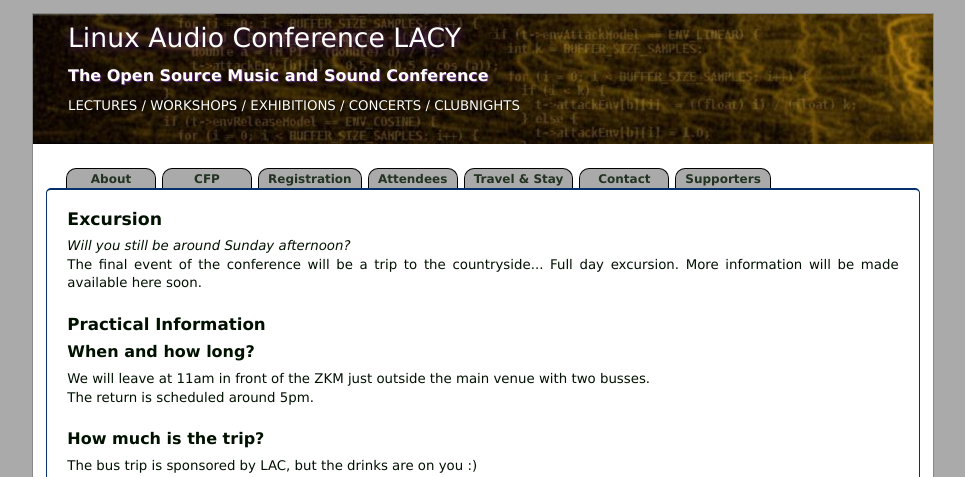
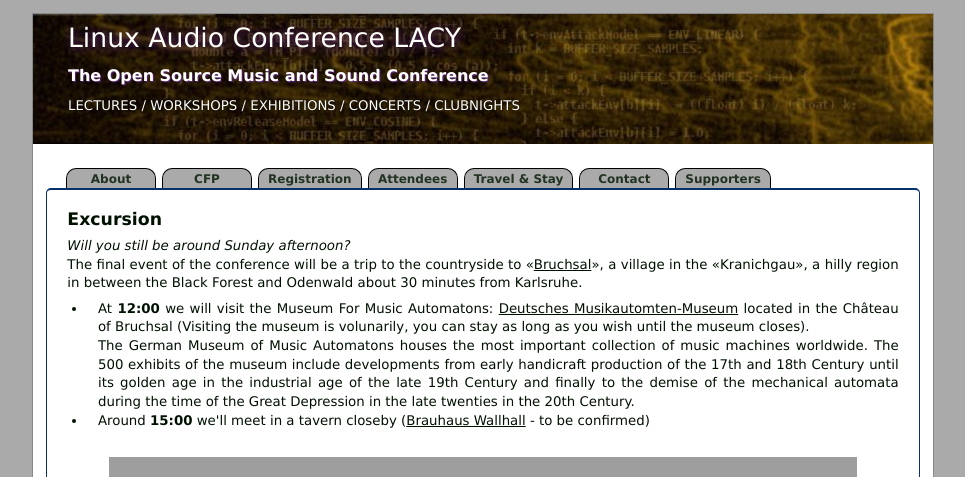
Before and after one commit to x42/lac2014, a PHP site: page /index.php?page=excursion in a window 1280 px wide. Shown: the top 477 px of the page, without its empty margins (157-1122 px from the left). Run offline with PHP 8.4, Linux system fonts and the light colour scheme; data that the repository does not hold is empty; a stand-in replaces the project's code that opens the database connection; some libraries are stand-ins or nearby versions; grey boxes are pictures that could not be loaded.

Commit message:
updated excursion page

```diff
--- a/pages/excursion.php
+++ b/pages/excursion.php
@@ -4,20 +4,34 @@
 <p>
 <em>Will you still be around Sunday afternoon?</em>
 <br/>
-The final event of the conference will be a trip to the countryside... Full day excursion. More information will be made available here soon.
+The final event of the conference will be a trip to the countryside to &laquo;<a rel="external" href="https://en.wikipedia.org/wiki/Bruchsal">Bruchsal</a>&raquo;, a village in the &laquo;Kranichgau&raquo;, a hilly region in between the Black Forest and Odenwald about 30 minutes from Karlsruhe.
 </p>
+
+<ul>
+<li>At <strong>12:00</strong> we will visit the Museum For Music Automatons: <a rel="external" href="http://www.dmm-bruchsal.de/">Deutsches Musikautomten-Museum</a> located in the Château of Bruchsal (Visiting the museum is volunarily, you can stay as long as you wish until the museum closes).
+<br/>
+The German Museum of Music Automatons houses the most important collection of music machines worldwide. The 500 exhibits of the museum include developments from early handicraft production of the 17th and 18th Century until its golden age in the industrial age of the late 19th Century and finally to the demise of the mechanical automata during the time of the Great Depression in the late twenties in the 20th Century.</li>
+<li>Around <strong>15:00</strong> we'll meet in a tavern closeby (<a href="http://www.brauhaus-wallhall-bruchsal.de/">Brauhaus Wallhall</a> - to be confirmed)</li>
+</ul>
+
+<p>&nbsp;</p>
+
+<div class="ptitle">
+<a href="https://en.wikipedia.org/wiki/File:BruchsalSchlossHofPano2.jpg" rel="external"><img src="https://upload.wikimedia.org/wikipedia/commons/thumb/f/f5/BruchsalSchlossHofPano2.jpg/1024px-BruchsalSchlossHofPano2.jpg" alt="Schloss Bruchsal" style="width:90%; margin:0 auto;"/></a><br>
+<small>Château of Bruchsal</small>
+</div>
 
 <h2>Practical Information</h2>
 
 <h3>When and how long?</h3>
 <p>
-We will leave at 11am in front of the ZKM just outside the main venue with two busses.<br/>
-The return is scheduled around 5pm.
+We will leave at <strong>11:00</strong> in front of the ZKM just outside the main venue.<br/>
+We will leave Bruchsal at 18h and the scheduled arrival back in Karlsruhe is around <strong>19:00</strong>.
 </p>
 
 <h3>How much is the trip?</h3>
 <p>
-The bus trip is sponsored by LAC, but the drinks are on you :)
+The trip is sponsored by LAC, but the drinks and muesum entrace fee are on you.
 </p>
 
 <h3>Where do I sign up?</h3>
--- a/printprogram.php
+++ b/printprogram.php
@@ -21,7 +21,7 @@
   # TODO extract from pages/excursion.php (include it and use print CSS?)
 ?>
 <p>
-The final event of the conference will be a trip to the countryside. Full day excursion. More information will be made available soon.
+The final event of the conference will be a trip to the countryside to visit the Museum For Music Automatons in Bruchsal. Departure 11h in front of the ZKM, return around 19h.
 </p>
 <p><br/></p>
 <?php
```
